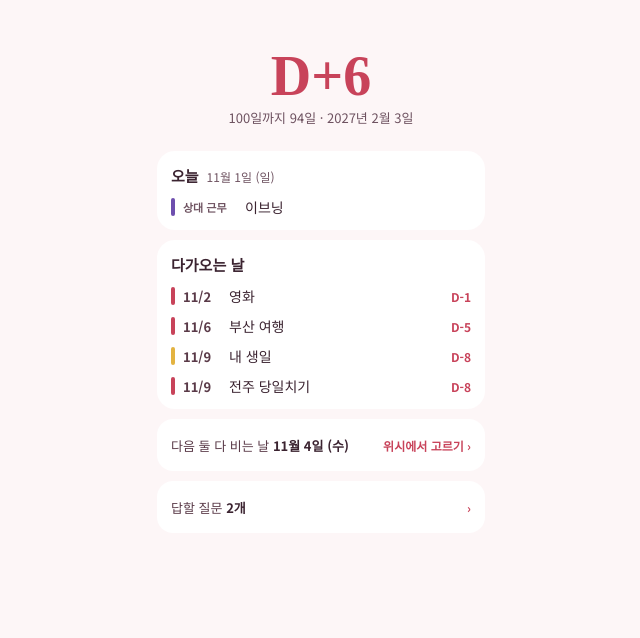
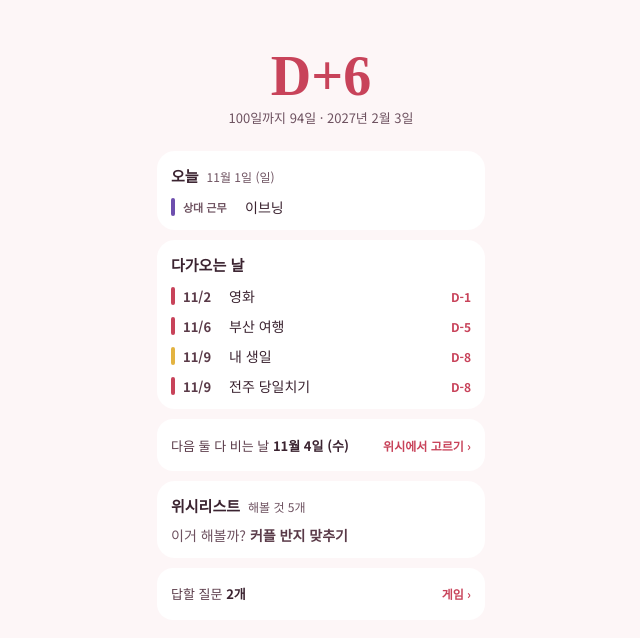
Before and after one commit to summercat01/fable, a Next.js app: page /demo/home in a window 1280 px wide. Shown: the top 638 px of the page, without its empty margins (319-959 px from the left). Built offline with nearby package versions, Linux system fonts and the light colour scheme; a web font is replaced by a local one.

Commit message:
홈: 비어도 칸 보이게 (위시 카드 추가, 게임·둘 다 비는 날 항상 표시)
Co-Authored-By: Claude Opus 5.5 <noreply@anthropic.com>
Claude-Session: https://claude.ai/code/session_01G5cxbUK4dVkuLFbiXS2aaS

```diff
--- a/src/components/home/Home.module.css
+++ b/src/components/home/Home.module.css
@@ -167,3 +167,16 @@
   font-weight: 700;
   color: var(--us);
 }
+
+.soft {
+  color: var(--ink-muted);
+}
+
+.wishLine {
+  font-size: 14px;
+  line-height: 1.4;
+  color: var(--ink-soft);
+  overflow: hidden;
+  text-overflow: ellipsis;
+  white-space: nowrap;
+}
--- a/src/components/home/HomeView.tsx
+++ b/src/components/home/HomeView.tsx
@@ -4,19 +4,37 @@ import Link from "next/link";
 import { useEffect, useState } from "react";
 import { usePathname } from "next/navigation";
 import { COUPLE, anniversariesOn, dday, nextHundred } from "@/lib/couple";
-import { addDays, daysBetween, fromIso, prettyDate, todayIso } from "@/lib/calendar/dates";
+import {
+  addDays,
+  daysBetween,
+  fromIso,
+  prettyDate,
+  todayIso,
+} from "@/lib/calendar/dates";
 import { holidaysOn } from "@/lib/holidays";
 import { useCalendarStore } from "@/lib/calendar/StoreContext";
 import { useRange } from "@/lib/calendar/useRange";
 import { useGameStore } from "@/lib/game/GameContext";
+import { useWishStore } from "@/lib/wish/WishContext";
+import { doneDate, type Wish } from "@/lib/wish/types";
 import type { CalEvent, ShiftCode } from "@/lib/calendar/types";
 import styles from "./Home.module.css";
 
-const SHIFT: Record<ShiftCode, string> = { D: "데이", E: "이브닝", N: "나이트" };
+const SHIFT: Record<ShiftCode, string> = {
+  D: "데이",
+  E: "이브닝",
+  N: "나이트",
+};
 const AHEAD = 14; // 다가오는 날: 2주
 const FREE_AHEAD = 35; // 둘 다 비는 날 찾는 범위
 
-type Row = { key: string; kind: "anniv" | "holiday" | "us" | "w" | "h" | "shift"; label: string; title: string; shift?: ShiftCode };
+type Row = {
+  key: string;
+  kind: "anniv" | "holiday" | "us" | "w" | "h" | "shift";
+  label: string;
+  title: string;
+  shift?: ShiftCode;
+};
 
 export default function HomeView() {
   const store = useCalendarStore();
@@ -26,13 +44,37 @@ export default function HomeView() {
   const to = addDays(today, FREE_AHEAD);
   const data = useRange(store, today, to);
   const [inbox, setInbox] = useState(0);
+  const [sent, setSent] = useState(0);
+  const wishStore = useWishStore();
+  const [wishes, setWishes] = useState<Wish[] | null>(null);
+
+  useEffect(() => {
+    let alive = true;
+    const load = () =>
+      wishStore
+        .list()
+        .then((l) => alive && setWishes(l))
+        .catch(() => {});
+    void load();
+    const off = wishStore.subscribe(load);
+    return () => {
+      alive = false;
+      off();
+    };
+  }, [wishStore]);
 
   // 상대가 먼저 보낸 질문 수 (있을 때만 보여줌)
   useEffect(() => {
     let alive = true;
     const load = () =>
       Promise.all([game.meId(), game.threads()])
-        .then(([id, ts]) => alive && setInbox(ts.filter((t) => t.startedBy !== id && !t.mine).length))
+        .then(([id, ts]) => {
+          if (!alive) return;
+          setInbox(ts.filter((t) => t.startedBy !== id && !t.mine).length);
+          setSent(
+            ts.filter((t) => t.startedBy === id && t.mine && !t.theirs).length,
+          );
+        })
         .catch(() => {});
     void load();
     const off = game.subscribe(load);
@@ -48,10 +90,26 @@ export default function HomeView() {
   const memberId = meIsAdmin ? partnerId : me?.id;
 
   const v = (() => {
-    const evOn = (d: string) => data.events.filter((e) => e.date <= d && e.end_date >= d);
-    const shiftOn = (d: string) => data.shifts.find((s) => s.user_id === memberId && s.date === d)?.code;
-    const who = (e: CalEvent): Row["kind"] => (e.scope === "together" ? "us" : e.created_by === me?.id ? (meIsAdmin ? "w" : "h") : meIsAdmin ? "h" : "w");
-    const whoLabel = (e: CalEvent) => (e.scope === "together" ? "함께" : e.created_by === me?.id ? "내 일정" : "상대 일정");
+    const evOn = (d: string) =>
+      data.events.filter((e) => e.date <= d && e.end_date >= d);
+    const shiftOn = (d: string) =>
+      data.shifts.find((s) => s.user_id === memberId && s.date === d)?.code;
+    const who = (e: CalEvent): Row["kind"] =>
+      e.scope === "together"
+        ? "us"
+        : e.created_by === me?.id
+          ? meIsAdmin
+            ? "w"
+            : "h"
+          : meIsAdmin
+            ? "h"
+            : "w";
+    const whoLabel = (e: CalEvent) =>
+      e.scope === "together"
+        ? "함께"
+        : e.created_by === me?.id
+          ? "내 일정"
+          : "상대 일정";
     const birthday = (d: string) => {
       const md = d.slice(5);
       if (md === COUPLE.myBirthday) return meIsAdmin ? "내 생일" : "상대 생일";
@@ -62,29 +120,61 @@ export default function HomeView() {
       const { y, m, d: dd } = fromIso(d);
       const out: Row[] = holidaysOn(d)
         .filter((h) => h.span !== "mid" && h.span !== "end")
-        .map((h) => ({ key: `h${d}${h.short}`, kind: "holiday", label: "공휴일", title: h.short }));
+        .map((h) => ({
+          key: `h${d}${h.short}`,
+          kind: "holiday",
+          label: "공휴일",
+          title: h.short,
+        }));
       for (const a of anniversariesOn(y, m, dd))
-        out.push({ key: `a${d}${a}`, kind: "anniv", label: "기념일", title: a === "생일" ? birthday(d) ?? a : a });
+        out.push({
+          key: `a${d}${a}`,
+          kind: "anniv",
+          label: "기념일",
+          title: a === "생일" ? (birthday(d) ?? a) : a,
+        });
       return out;
     };
 
     // 오늘
     const todayRows: Row[] = [...specials(today)];
-    for (const e of evOn(today)) todayRows.push({ key: e.id, kind: who(e), label: whoLabel(e), title: e.title });
+    for (const e of evOn(today))
+      todayRows.push({
+        key: e.id,
+        kind: who(e),
+        label: whoLabel(e),
+        title: e.title,
+      });
     const sh = shiftOn(today);
-    if (sh) todayRows.push({ key: "shift", kind: "shift", label: meIsAdmin ? "상대 근무" : "내 근무", title: SHIFT[sh], shift: sh });
+    if (sh)
+      todayRows.push({
+        key: "shift",
+        kind: "shift",
+        label: meIsAdmin ? "상대 근무" : "내 근무",
+        title: SHIFT[sh],
+        shift: sh,
+      });
 
     // 다가오는 날: 기념일·생일·같이 하는 일정 (공휴일·각자 일정은 캘린더에서)
     const upcoming: { date: string; row: Row }[] = [];
     for (let i = 1; i <= AHEAD && upcoming.length < 4; i++) {
       const d = addDays(today, i);
-      for (const r of specials(d)) if (r.kind === "anniv") upcoming.push({ date: d, row: r });
+      for (const r of specials(d))
+        if (r.kind === "anniv") upcoming.push({ date: d, row: r });
       for (const e of data.events)
-        if (e.scope === "together" && e.date === d) upcoming.push({ date: d, row: { key: e.id, kind: "us", label: "함께", title: e.title } });
+        if (e.scope === "together" && e.date === d)
+          upcoming.push({
+            date: d,
+            row: { key: e.id, kind: "us", label: "함께", title: e.title },
+          });
     }
 
     // 다음 둘 다 비는 날: 근무표가 들어간 달만 (안 들어간 달은 다 비어 보이니까)
-    const shiftMonths = new Set(data.shifts.filter((s) => s.user_id === memberId).map((s) => s.date.slice(0, 7)));
+    const shiftMonths = new Set(
+      data.shifts
+        .filter((s) => s.user_id === memberId)
+        .map((s) => s.date.slice(0, 7)),
+    );
     let free: string | null = null;
     if (memberId)
       for (let i = 1; i <= FREE_AHEAD; i++) {
@@ -98,6 +188,10 @@ export default function HomeView() {
     return { todayRows, upcoming: upcoming.slice(0, 4), free };
   })();
 
+  const todo = (wishes ?? []).filter((w) => !doneDate(w, today) && !w.event);
+  const dayNo = Math.round(fromIso(today).t / 86400000);
+  const suggest = todo.length ? todo[dayNo % todo.length] : null; // 하루에 하나씩 바뀜
+
   const now = new Date();
   const { target, left } = nextHundred(now);
   const targetDate = addDays(COUPLE.startDate, target - 1);
@@ -107,7 +201,10 @@ export default function HomeView() {
       <header className={styles.hero}>
         <span className={`hand ${styles.dday}`}>D+{dday(now)}</span>
         <span className={styles.next}>
-          {target}일까지 {left}일 · {fromIso(targetDate).y !== fromIso(today).y ? `${fromIso(targetDate).y}년 ` : ""}
+          {target}일까지 {left}일 ·{" "}
+          {fromIso(targetDate).y !== fromIso(today).y
+            ? `${fromIso(targetDate).y}년 `
+            : ""}
           {Number(targetDate.slice(5, 7))}월 {Number(targetDate.slice(8))}일
         </span>
       </header>
@@ -124,7 +221,9 @@ export default function HomeView() {
         ) : v.todayRows.length ? (
           v.todayRows.map((r) => (
             <span key={r.key} className={styles.row}>
-              <span className={`${styles.bar} ${r.shift ? styles[`shift${r.shift}`] : styles[`k_${r.kind}`]}`} />
+              <span
+                className={`${styles.bar} ${r.shift ? styles[`shift${r.shift}`] : styles[`k_${r.kind}`]}`}
+              />
               <span className={styles.rowLabel}>{r.label}</span>
               <span className={styles.rowTitle}>{r.title}</span>
             </span>
@@ -134,11 +233,13 @@ export default function HomeView() {
         )}
       </Link>
 
-      {v.upcoming.length > 0 && (
       <Link href={`${base}/calendar`} className={styles.card}>
         <span className={styles.cardHead}>
           <span className={styles.cardTitle}>다가오는 날</span>
         </span>
+        {!v.upcoming.length && (
+          <span className={styles.muted}>2주 안엔 특별한 날이 없어</span>
+        )}
         {v.upcoming.map(({ date, row }) => (
           <span key={row.key} className={styles.row}>
             <span className={`${styles.bar} ${styles[`k_${row.kind}`]}`} />
@@ -150,25 +251,57 @@ export default function HomeView() {
           </span>
         ))}
       </Link>
+
+      <Link
+        href={
+          v.free ? `${base}/wish?date=${v.free}` : `${base}/calendar/shifts`
+        }
+        className={styles.line}
+      >
+        <span>
+          다음 둘 다 비는 날{" "}
+          {v.free ? (
+            <strong>{prettyDate(v.free)}</strong>
+          ) : (
+            <span className={styles.soft}>근무표 들어오면 찾아줄게</span>
           )}
+        </span>
+        <span className={styles.go}>{v.free ? "위시에서 고르기 ›" : "›"}</span>
+      </Link>
 
-      {v.free && (
-        <Link href={`${base}/wish?date=${v.free}`} className={styles.line}>
-          <span>
-            다음 둘 다 비는 날 <strong>{prettyDate(v.free)}</strong>
+      <Link href={`${base}/wish`} className={styles.card}>
+        <span className={styles.cardHead}>
+          <span className={styles.cardTitle}>위시리스트</span>
+          <span className={styles.cardSub}>해볼 것 {todo.length}개</span>
         </span>
-          <span className={styles.go}>위시에서 고르기 ›</span>
+        <span className={styles.wishLine}>
+          {suggest ? (
+            <>
+              <span className={styles.soft}>이거 해볼까?</span>{" "}
+              <strong>{suggest.title}</strong>
+            </>
+          ) : (
+            <span className={styles.soft}>하고 싶은 거 생각나면 적어둬</span>
+          )}
+        </span>
       </Link>
-      )}
 
-      {inbox > 0 && (
       <Link href={`${base}/game`} className={styles.line}>
         <span>
+          {inbox > 0 ? (
+            <>
               답할 질문 <strong>{inbox}개</strong>
+            </>
+          ) : sent > 0 ? (
+            <>
+              상대 답 기다리는 중 <strong>{sent}개</strong>
+            </>
+          ) : (
+            <span className={styles.soft}>심심하면 질문 하나 뽑아볼까?</span>
+          )}
         </span>
-          <span className={styles.go}>›</span>
+        <span className={styles.go}>게임 ›</span>
       </Link>
-      )}
     </div>
   );
 }
```
Also changed, not shown: 1 other file (tests, documents, lock files or other folders). Lines whose indentation alone changed are shown as unchanged.
